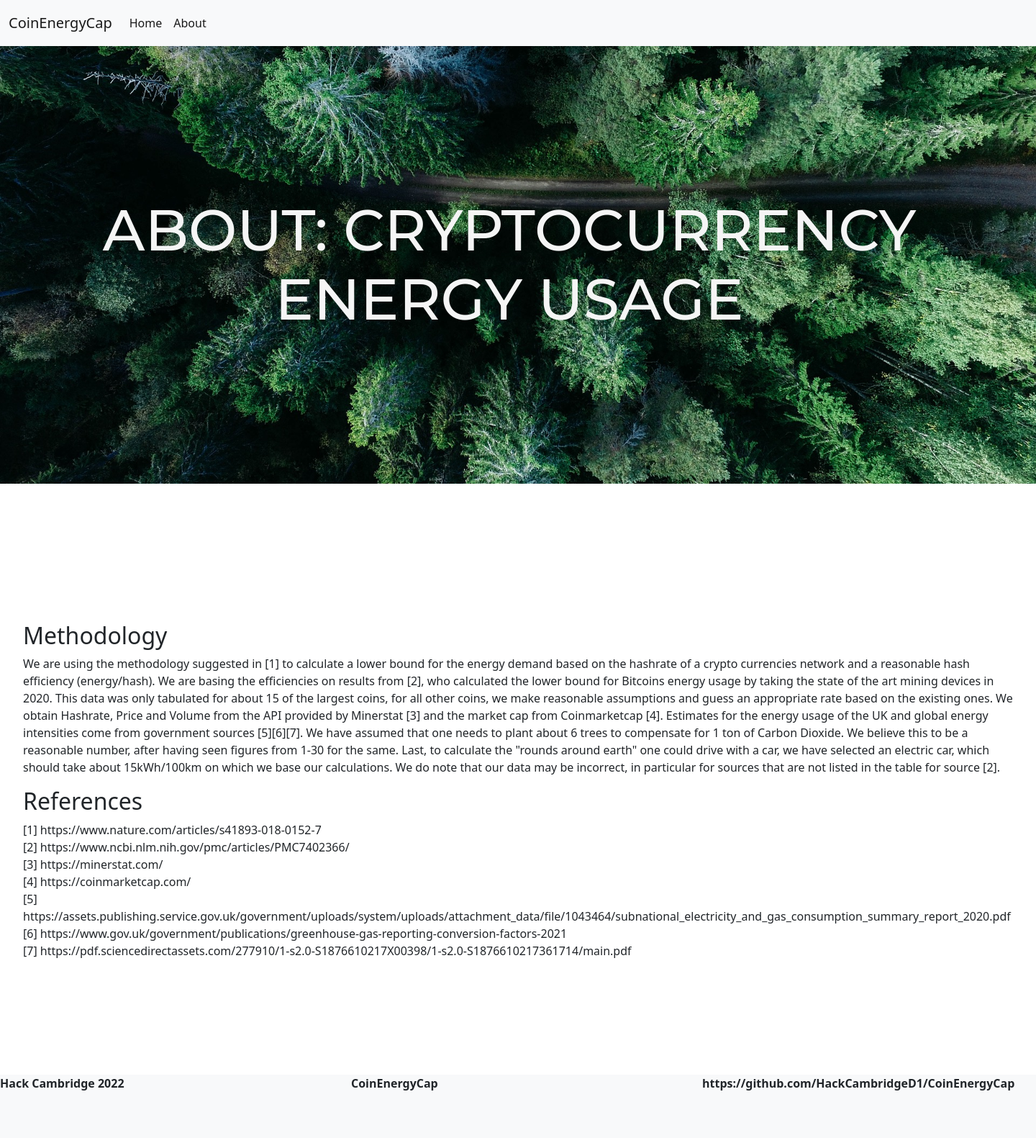
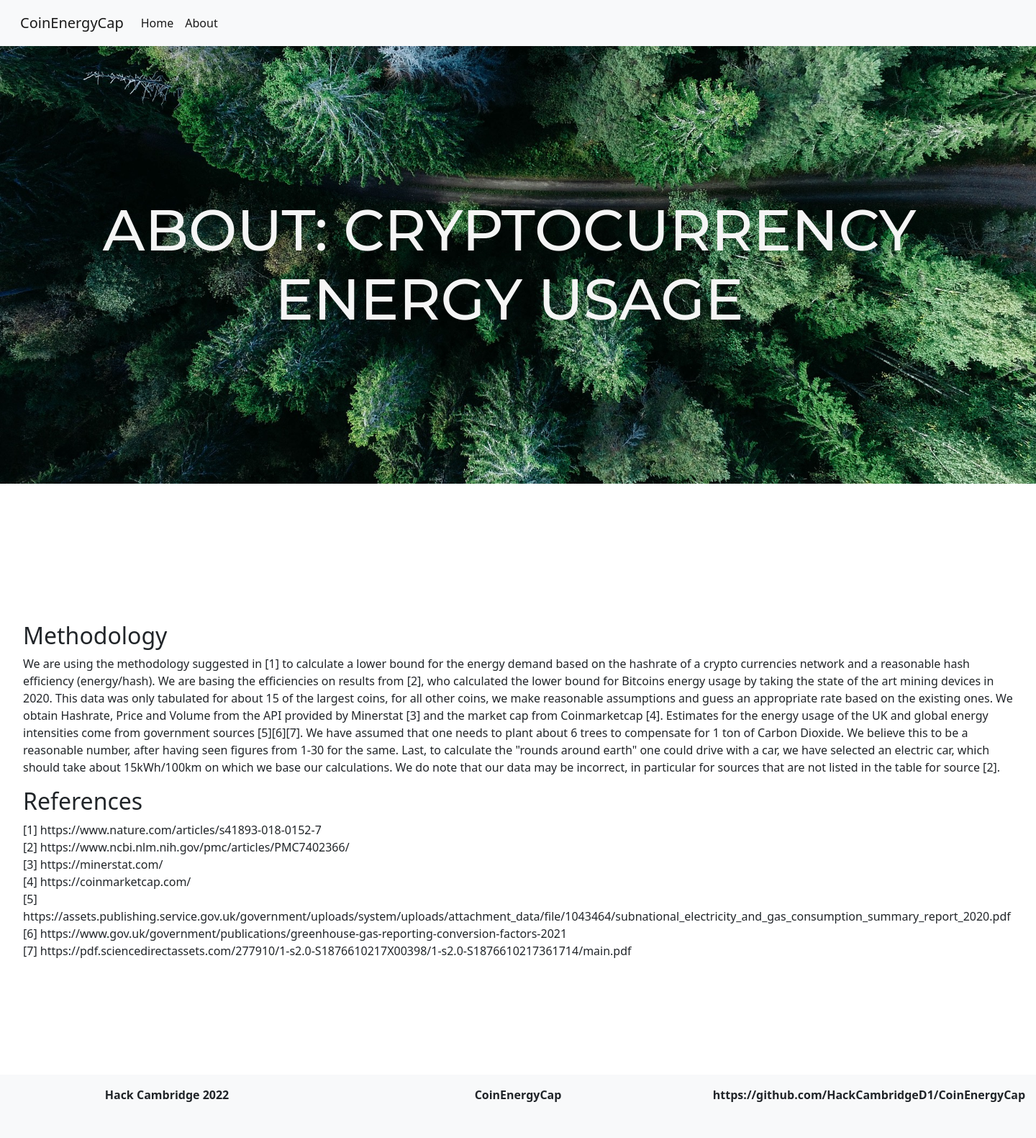
Before and after one commit to HackCambridgeD1/CoinEnergyCap, a Flask app: page /about in a window 1440 px wide. Shown: the whole page at 72% size. Before the commit the page ends 1515 px from the top, so only its background shows below. Run offline with Flask 2, Linux system fonts and the light colour scheme; some libraries are stand-ins or nearby versions.

Commit message:
Fixed Scrolling Behaviour and Design of Footer

```diff
--- a/app/static/css/style.css
+++ b/app/static/css/style.css
@@ -170,3 +170,13 @@ img, video {
     background-color: #ffffff;
     box-shadow: inset 0 -1px 0 #ECECEC;
 }
+
+.footer {
+    /*position: fixed;*/
+    left: 0;
+    bottom: 0;
+    width: 100%;
+    text-align: center;
+    padding-top: 1em;
+    padding-bottom: 3em;
+}
--- a/app/templates/base.html
+++ b/app/templates/base.html
@@ -19,8 +19,8 @@
 
     <title>CoinEnergyCap</title>
 </head>
-<body>
-<nav style="min-height: 4em" class="navbar navbar-expand-lg navbar-light bg-light">
+<body style="overflow-x: hidden; overflow-y: auto">
+<nav style="min-height: 4em; padding-left: 1em" class="navbar navbar-expand-lg navbar-light bg-light">
     <div class="container-fluid">
         <a class="navbar-brand" href="#">CoinEnergyCap</a>
         <button class="navbar-toggler" type="button" data-bs-toggle="collapse" data-bs- target="#navbarSupportedContent"
@@ -58,7 +58,9 @@
             <strong>CoinEnergyCap</strong>
         </div>
         <div class="col-sm">
-            <strong>https://github.com/HackCambridgeD1/CoinEnergyCap</strong>
+            <a href="https://github.com/HackCambridgeD1/CoinEnergyCap" style="outline: none;  border:none; text-decoration:none; color:inherit;">
+                <strong>https://github.com/HackCambridgeD1/CoinEnergyCap</strong>
+            </a>
         </div>
     </div>
 </div>
```
